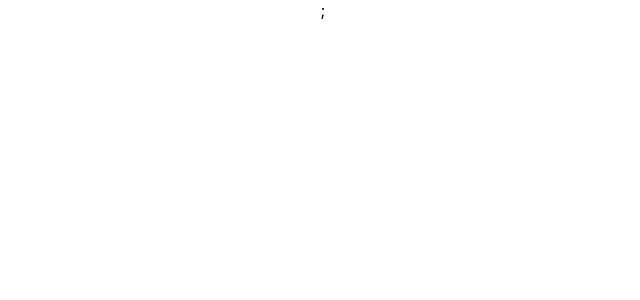
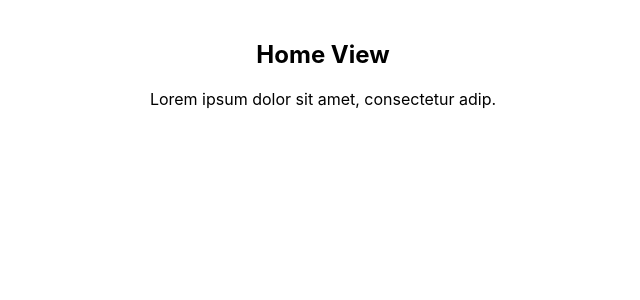
Before and after one commit to boyerst/react-router-v6, a React (Create React App) app: page / in a window 1280 px wide. Shown: the top 300 px of the page, without its empty margins (317-957 px from the left). Built offline with nearby package versions, Linux system fonts and the light colour scheme.

Commit message:
Add Home and About components

```diff
--- a/src/App.js
+++ b/src/App.js
@@ -1,14 +1,46 @@
 import logo from './logo.svg';
 import './App.css';
 import { BrowserRouter as Router, Routes, Route } from 'react-router-dom';
+
+
+
+function Home() {
+  return (
+    <div style={{ padding: 20 }}>
+      <h2>Home View</h2>
+      <p>Lorem ipsum dolor sit amet, consectetur adip.</p>
+    </div>
+  );
+}
+
 
 function App() {
   return (
     <div className="App">
 
-    <Router>{/* All routes are nested inside it */}</Router>;
+      <Router>
+        <Routes>
+          <Route path="/" element={<Home />}/>
+          <Route path="/about" element={<About />} />
+        </Routes>
+      </Router>
     </div>
   );
 }
 
+
+function About() {
+  return (
+    <div style={{ padding: 20 }}>
+      <h2>About View</h2>
+      <p>Lorem ipsum dolor sit amet, consectetur adip.</p>
+    </div>
+  );
+}
+
+
+
+
+
+
 export default App;
```
Also changed, not shown: 1 other file (tests, documents, lock files or other folders).
